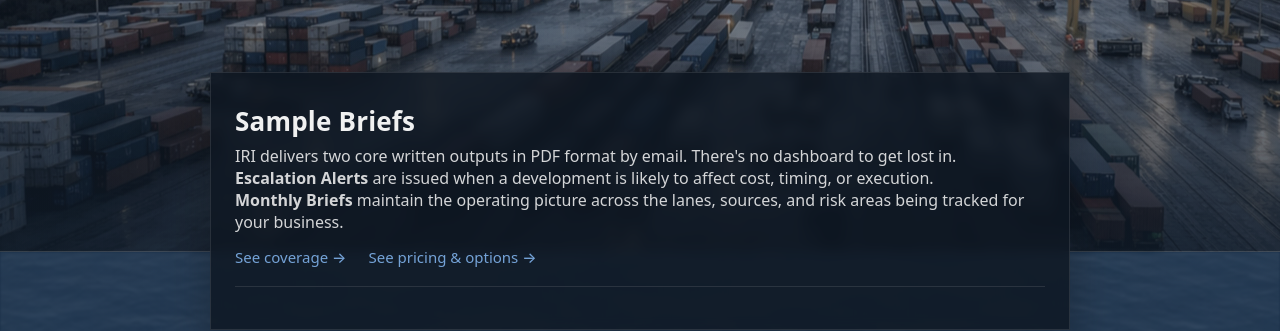
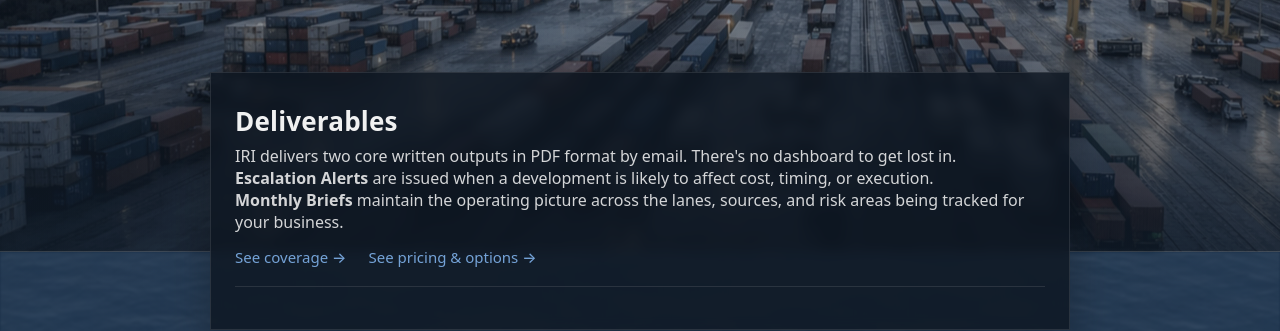
Before and after one commit to importrisk/import-risk-intelligence-site, a Jekyll site: the page built from briefs.html, in a window 1280 px wide and 900 px high. Shown: the part 396-727 px from the top of the window. Built offline with Jekyll 4.4.1, drawn with Linux system fonts in a browser that asks for light colours.

Commit message:
Update briefs.html

```diff
--- a/briefs.html
+++ b/briefs.html
@@ -29,7 +29,7 @@ description: Representative escalation alerts and standing advisories showing co
         <!-- Intro card -->
         <section class="brief-intro-card">
           <header class="brief-card-head">
-  <h2>Sample Briefs</h2>
+  <h2>Deliverables</h2>
 
   <p class="muted">
     IRI delivers two core written outputs in PDF format by email. There's no dashboard to get lost in.
```
